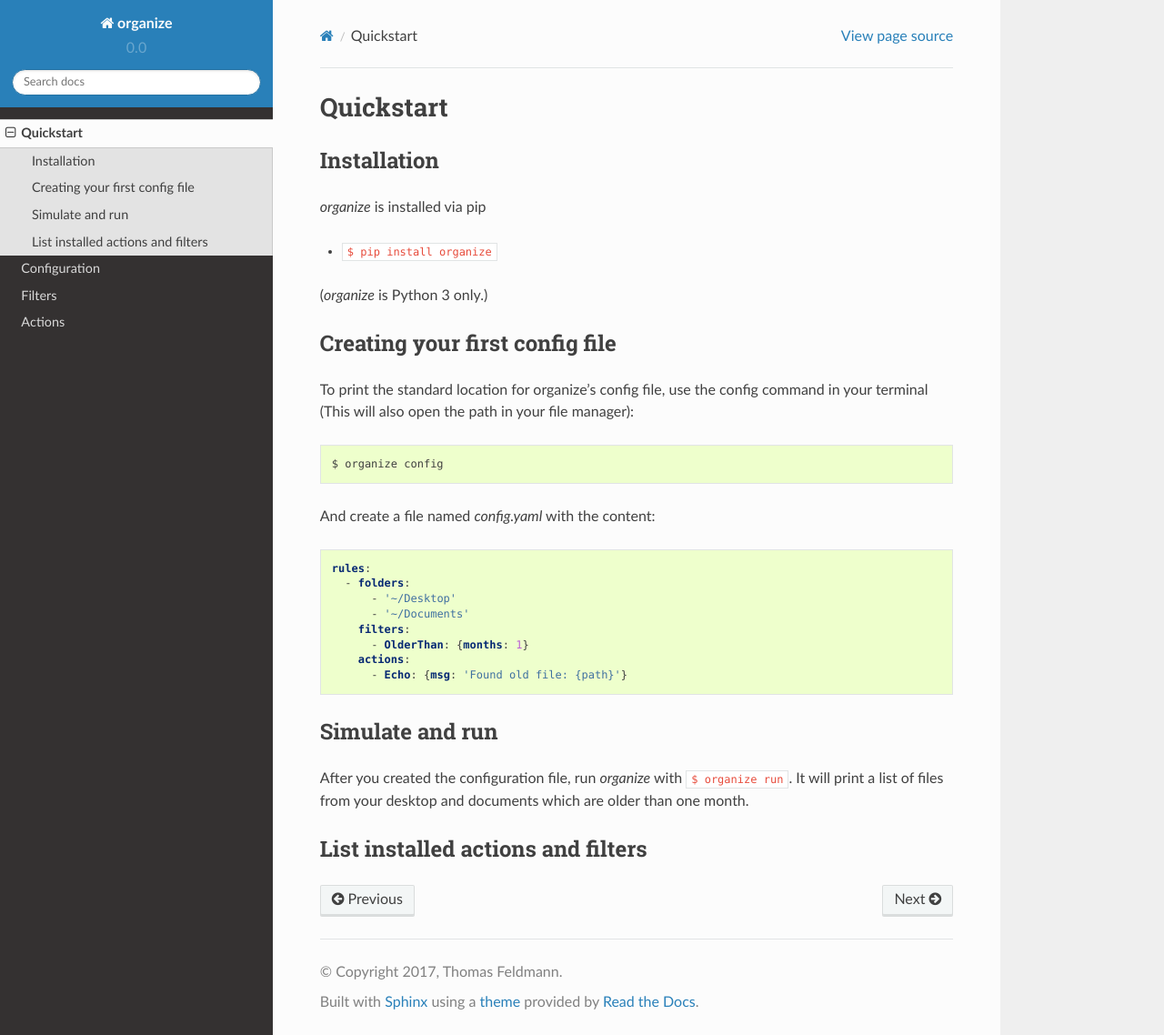
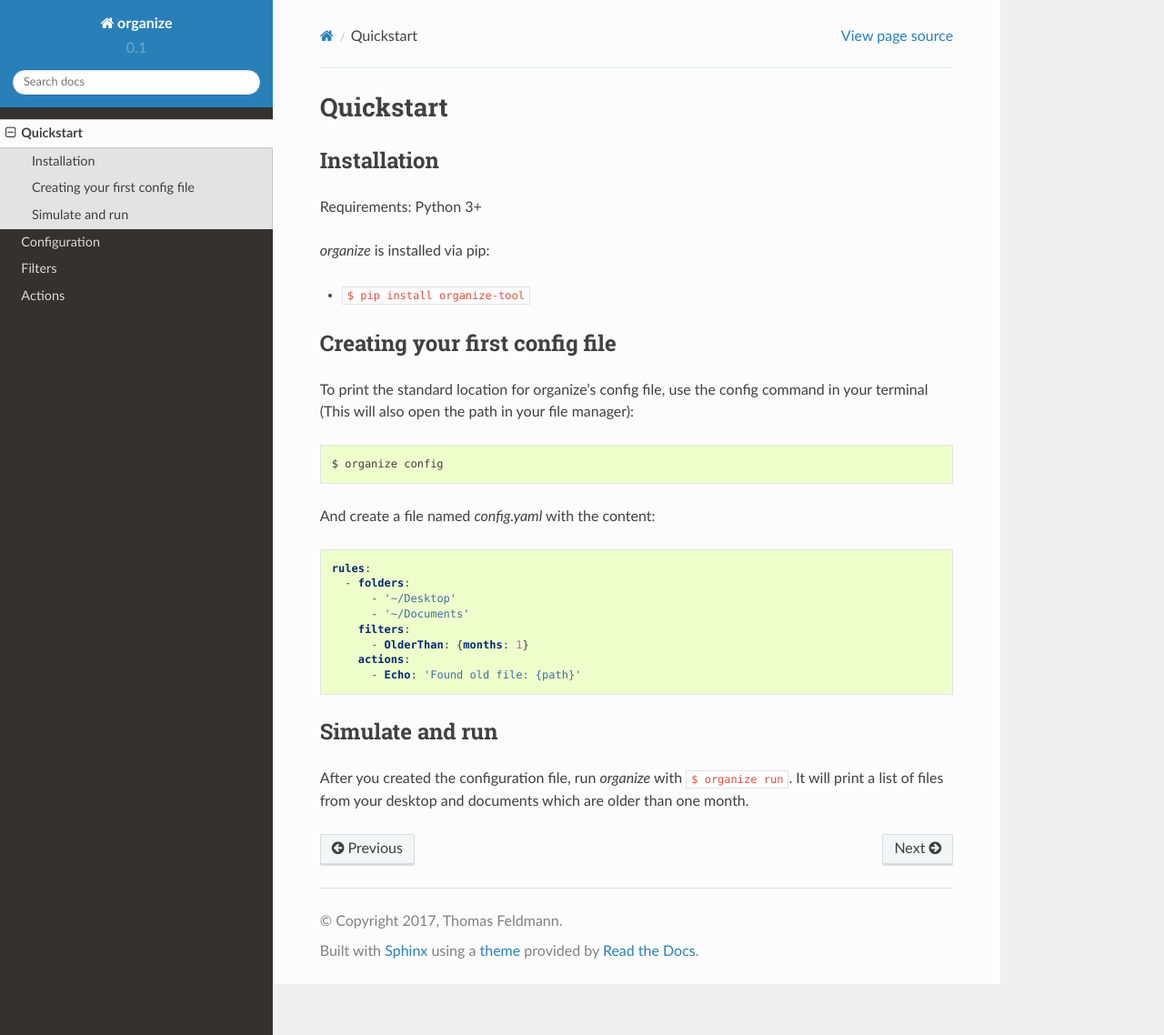
Before and after one commit to tfeldmann/organize, a Sphinx documentation site: the page built from docs/page/quickstart.rst, in a window 1280 px wide and 1138 px high. Shown: the whole window at 91% size. Built offline with Sphinx 7.4.7 and the Read the Docs theme 2.0.0, drawn with Linux system fonts in a browser that asks for light colours.

Commit message:
update docs

```diff
--- a/docs/page/quickstart.rst
+++ b/docs/page/quickstart.rst
@@ -5,12 +5,11 @@ Quickstart
 
 Installation
 ------------
+Requirements: Python 3+
 
-`organize` is installed via pip
+`organize` is installed via pip:
 
-- ``$ pip install organize``
-
-(`organize` is Python 3 only.)
+- ``$ pip install organize-tool``
 
 
 Creating your first config file
@@ -30,14 +29,10 @@ And create a file named `config.yaml` with the content:
         filters:
           - OlderThan: {months: 1}
         actions:
-          - Echo: {msg: 'Found old file: {path}'}
+          - Echo: 'Found old file: {path}'
 
 
 Simulate and run
 ----------------
 After you created the configuration file, run `organize` with ``$ organize run``. It will print a list of files from
 your desktop and documents which are older than one month.
-
-
-List installed actions and filters
-----------------------------------
--- a/organize/__version__.py
+++ b/organize/__version__.py
@@ -1 +1 @@
-__version__ = '0.0'
+__version__ = '0.1'
```
Also changed, not shown: todo.md (+2 -0 lines).
